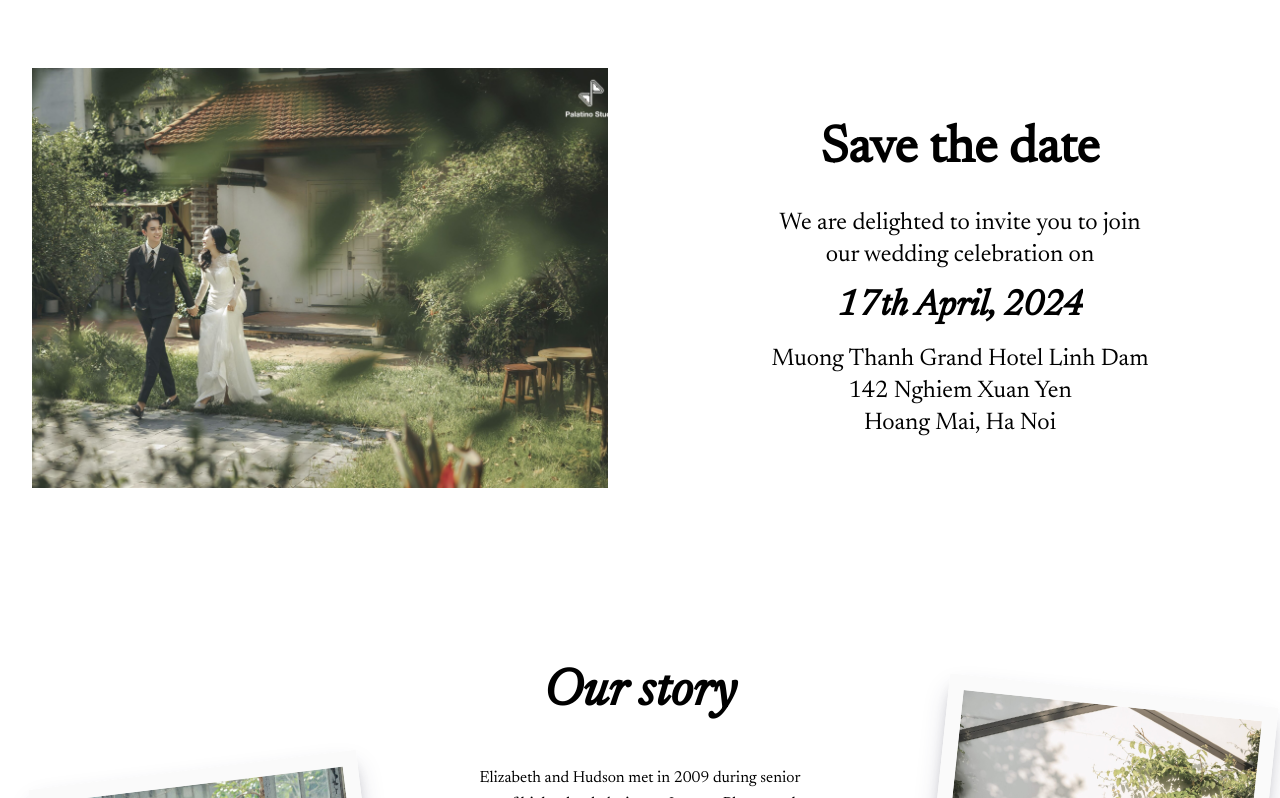
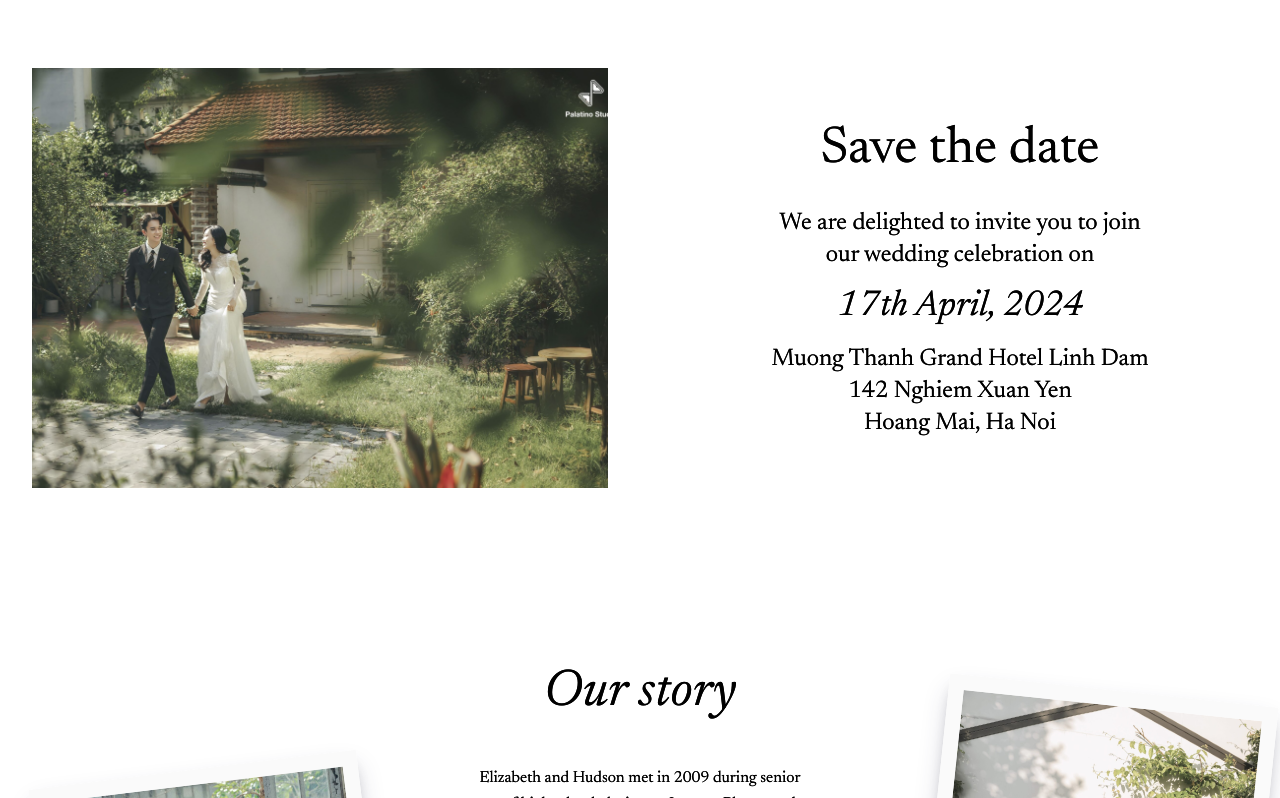
Before and after one commit to ta-ke-sh1/wedding, a React (Create React App) app: page / in a window 1280 px wide. Shown: the part 802-1600 px from the top of the page. Built offline with nearby package versions, Linux system fonts and the light colour scheme.

Commit message:
fix font problem on safari

```diff
--- a/src/styles/fonts.scss
+++ b/src/styles/fonts.scss
@@ -11,8 +11,19 @@
 main {
     font-family: "regular";
     font-weight: 300;
+    text-shadow: 0 0 0;
 }
 
 div {
     font-family: "regular";
 }
+
+h1,
+h2,
+h3,
+h4,
+h5,
+h6 {
+    /*reset for mobile browsers */
+    font-weight: normal;
+}
```
